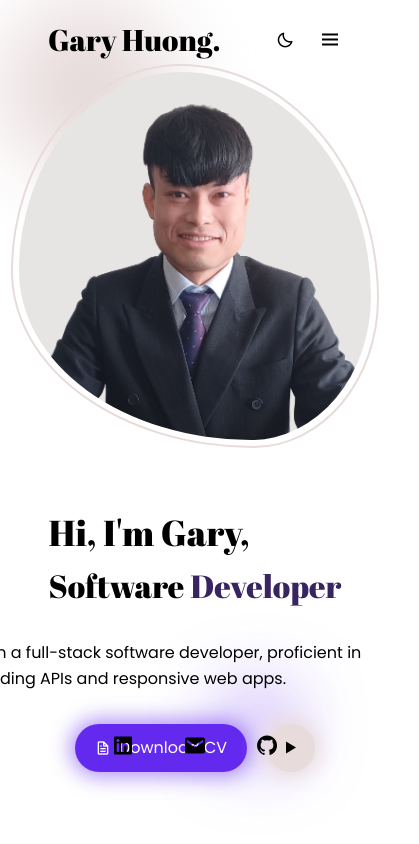
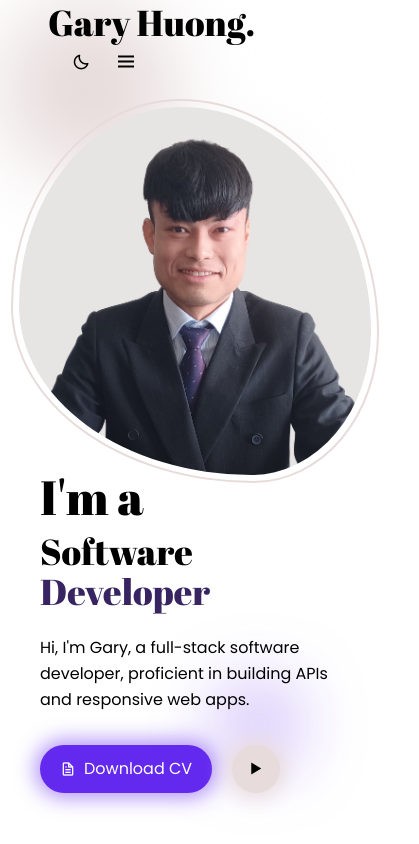
Before and after one commit to ghuong/portfolio, a React (Create React App) app: page / in a window 390 px wide. Shown: the top 844 px of the page, 419 px wide, since content can reach past the window. Built offline with nearby package versions, Linux system fonts and the light colour scheme.

Commit message:
responsive hero

```diff
--- a/src/components/About.js
+++ b/src/components/About.js
@@ -5,19 +5,13 @@ export default function About() {
   return (
     <section id="about" className="relative h-screen -translate-y-20">
       <div
-        className="h-full w-full px-6
-        flex flex-col md:flex-row-reverse items-center justify-evenly
+        className="h-full w-full px-10
+        flex flex-col items-center justify-center
+        md:flex-row-reverse md:justify-evenly
       "
       >
-        {/* <div className="w-1/2 lg:w-2/5 lg:max-w-lg">
-          <img
-            className="object-cover object-center rounded-full mb-14"
-            alt="face"
-            src="./images/face.jpg"
-          />
-        </div> */}
         <div
-          className="relative
+          className="relative mt-14 md:mt-0
           before:absolute before:h-[24rem] before:w-[23rem] before:border-2 before:border-color-second
           before:rounded-[46%_54%_34%_66%_/_54%_61%_39%_46%] before:top-1/2 before:-translate-y-1/2 before:-right-2"
         >
@@ -32,16 +26,27 @@ export default function About() {
             />
           </div>
         </div>
-        <div className="w-[28rem] flex flex-col md:items-start md:text-left items-center">
-          <div className="mb-8">
-            <div className="sm:text-5xl text-4xl font-abrilFatface mb-3">
+        <div className="md:w-[28rem] flex flex-col items-start md:text-left md:mr-8">
+          <div className="mb-6 md:mb-8">
+            <div className="text-5xl font-abrilFatface mb-3 hidden md:block">
               Hi, I'm Gary,
             </div>
-            <div className="sm:text-[2.75rem] text-[2rem] leading-[2.75rem] sm:leading-[3.5rem] font-abrilFatface">
+            <div className="text-5xl leading-[2.75rem] font-abrilFatface mb-3 md:hidden">
+              I'm a
+            </div>
+            <div
+              className="font-abrilFatface
+              text-4xl
+              md:text-[2.25rem] md:leading-[2.75rem]
+              lg:text-[2.75rem] lg:leading-[3.5rem]"
+            >
               Software <span className="text-dark-blue">Developer</span>
             </div>
           </div>
-          <p className="mb-8 leading-relaxed font-poppins">{about.text}</p>
+          <p className="mb-8 leading-relaxed font-poppins">
+            <span className="md:hidden">{about.textLong}</span>
+            <span className="hidden md:inline">{about.text}</span>
+          </p>
           <div className="flex justify-center gap-5">
             <button className="flex items-center gap-2 rounded-full bg-color-main shadow-main text-white px-5 py-3 font-poppins">
               <i className="bx bx-file"></i>
@@ -63,7 +68,7 @@ export default function About() {
                 See What I've Built
               </a> */}
           </div>
-          <div className="absolute flex flex-row gap-12 bottom-20 text-2xl">
+          <div className="absolute flex flex-row gap-12 -bottom-10 md:bottom-20 text-2xl">
             <a
               href={socialmedia.linkedin}
               target="_blank"
--- a/src/components/Navbar.js
+++ b/src/components/Navbar.js
@@ -57,7 +57,7 @@ export default function Navbar() {
             ${isScrolled ? "translate-y-2" : "translate-y-0"}
           `}
       >
-        <a href="#about" className="text-3xl sm:text-4xl">
+        <a href="#about" className="text-4xl">
           Gary Huong.
         </a>
         <div
--- a/src/data.js
+++ b/src/data.js
@@ -48,8 +48,10 @@ export const projects = [
 ];
 
 export const about = {
-  text: "I am a full-stack software developer, proficient in building APIs and responsive web apps."
-}
+  text: "I am a full-stack software developer, proficient in building APIs and responsive web apps.",
+  textLong:
+    "Hi, I'm Gary, a full-stack software developer, proficient in building APIs and responsive web apps."
+};
 
 export const skills = [
   "JavaScript",
```
